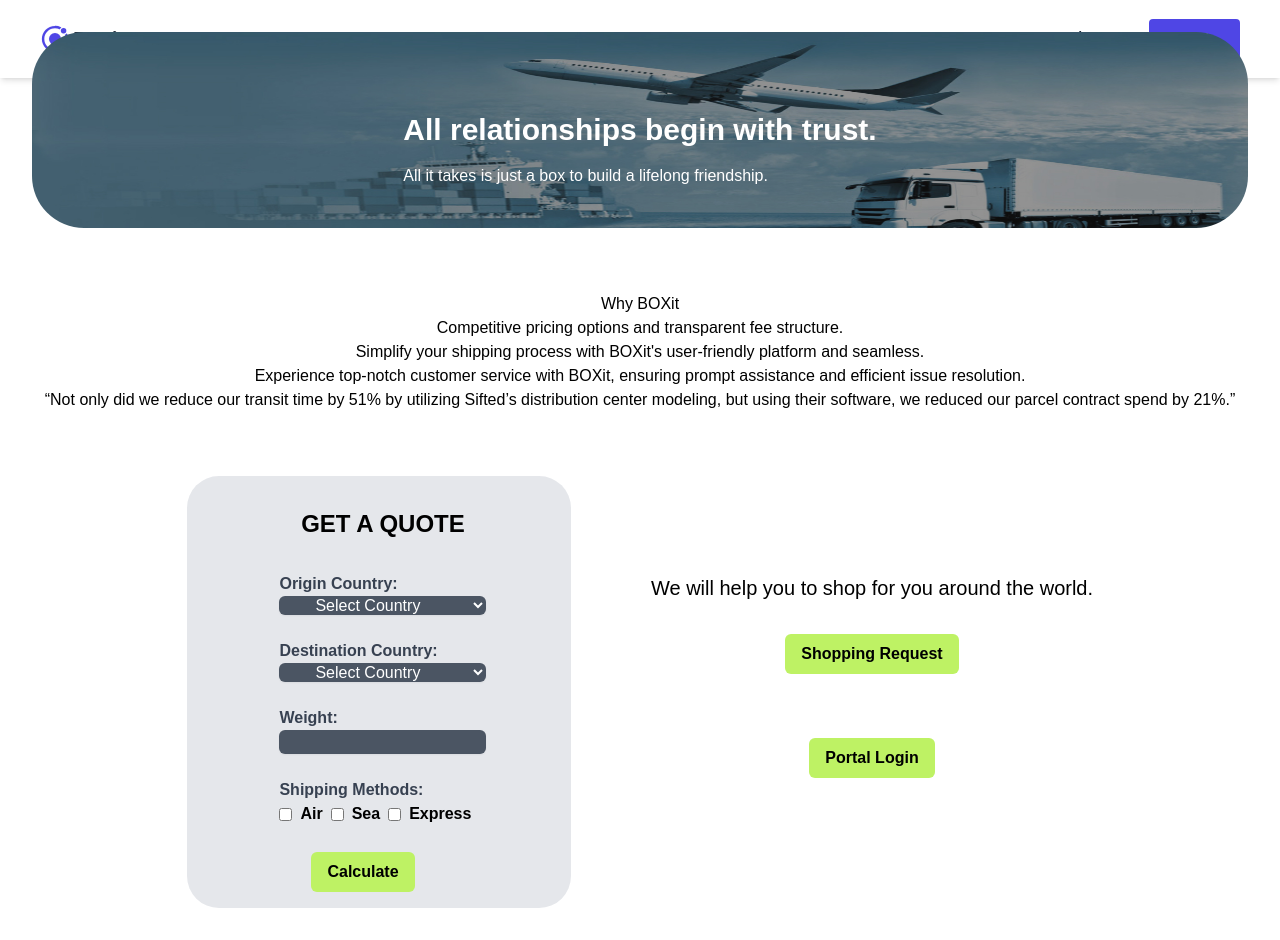
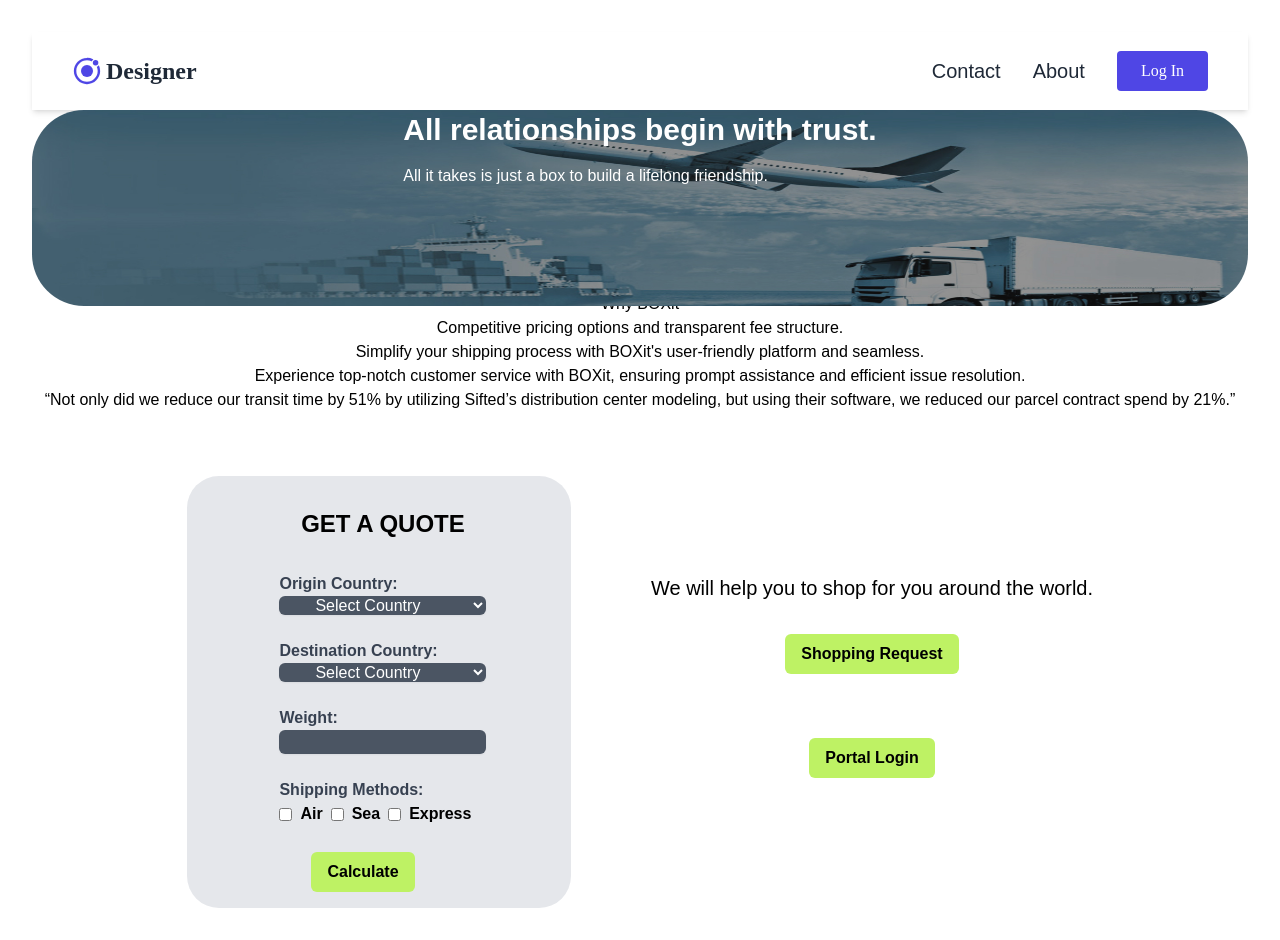
Before and after one commit to UmairShukri/BoxIT, a React (Vite) app: page / in a window 1280 px wide. Built offline with nearby package versions, Linux system fonts and the light colour scheme.

Commit message:
navbar adjustment

```diff
--- a/src/components/Navbar.jsx
+++ b/src/components/Navbar.jsx
@@ -8,7 +8,7 @@
     ];
     let [open,setOpen]=useState(false);
   return (
-    <div className='shadow-md w-full fixed top-0 left-0'>
+    <div className='relative shadow-md w-full fixed top-0 left-0'>
       <div className='md:flex items-center justify-between bg-white py-4 md:px-10 px-7'>
       <div className='font-bold text-2xl cursor-pointer flex items-center font-[Poppins]
       text-gray-800'>
```
